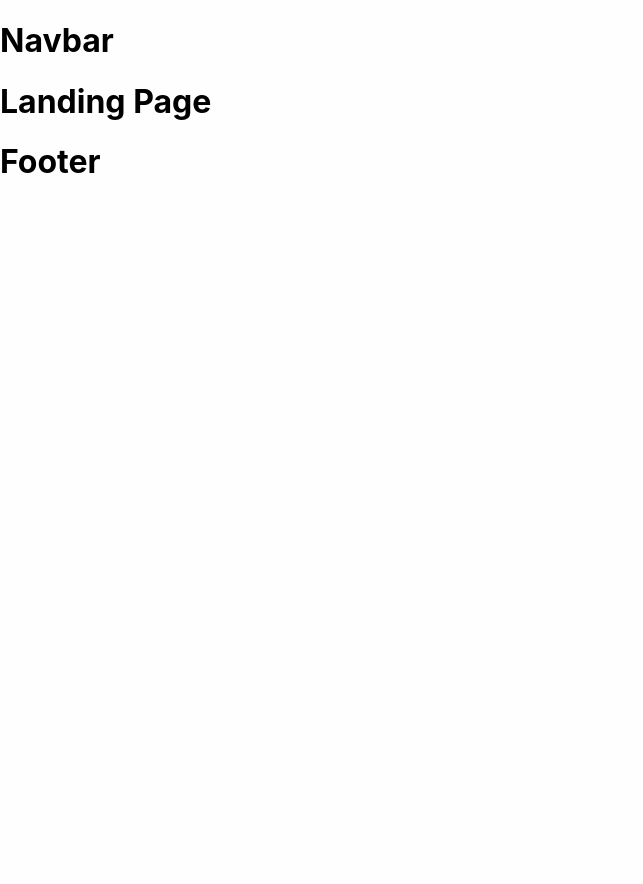
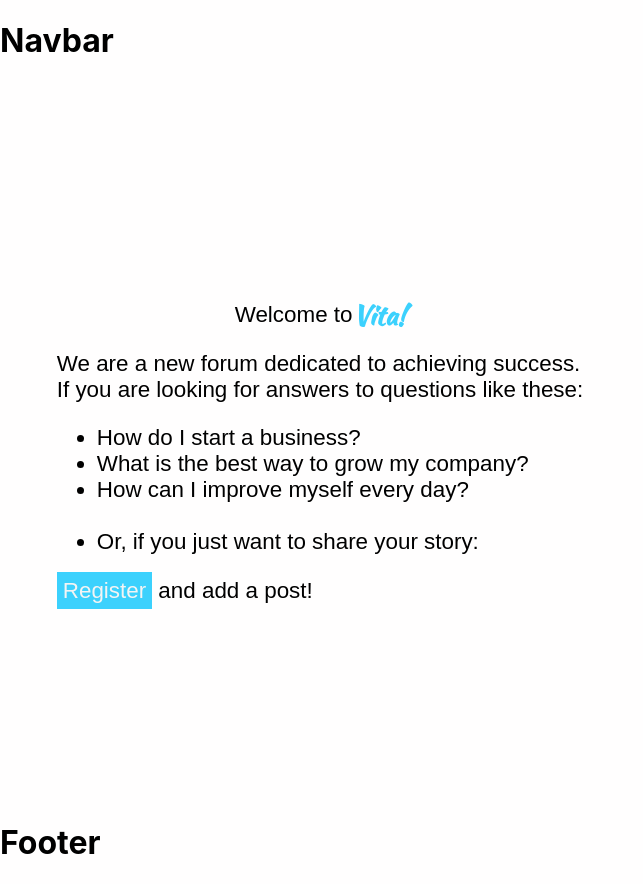
Before and after one commit to glenvasa/vita, a React (Create React App) app in the folder frontend/: page / in a window 1280 px wide. Shown: the whole page, without its empty margins (0-643 px from the left). Before the commit the page ends 800 px from the top, so only its background shows below. Built offline with nearby package versions, Linux system fonts and the light colour scheme; no server answers; a web font is replaced by a local one.

Commit message:
Added welcome text to LandingPage.js

```diff
--- a/frontend/src/pages/LandingPage.js
+++ b/frontend/src/pages/LandingPage.js
@@ -1,9 +1,35 @@
 import React from "react";
+// import successity from "../successity.png";
+import { Link } from "react-router-dom";
 
 const LandingPage = () => {
   return (
-    <div>
-      <h1>Landing Page</h1>
+    <div className="landing-wrapper">
+      <div className="text-wrapper">
+        <div className="text-header-wrapper">
+          <p className="text-header font__p p__size">Welcome to</p>
+          <span>Vita! </span>
+        </div>
+
+        <div className="text-section font__p p__size">
+          We are a new forum dedicated to achieving success.
+          <br />
+          If you are looking for answers to questions like these:
+          <ul>
+            <li>How do I start a business?</li>
+            <li>What is the best way to grow my company?</li>
+            <li>How can I improve myself every day?</li>
+            <br />
+            <li>Or, if you just want to share your story:</li>
+          </ul>
+          <div className="text-button-wrapper">
+            <Link to="/register">Register</Link> and add a post!
+          </div>
+        </div>
+      </div>
+      <div className="image-wrapper">
+        {/* <img src={successity} className="landing-image" alt="" /> */}
+      </div>
     </div>
   );
 };
```
